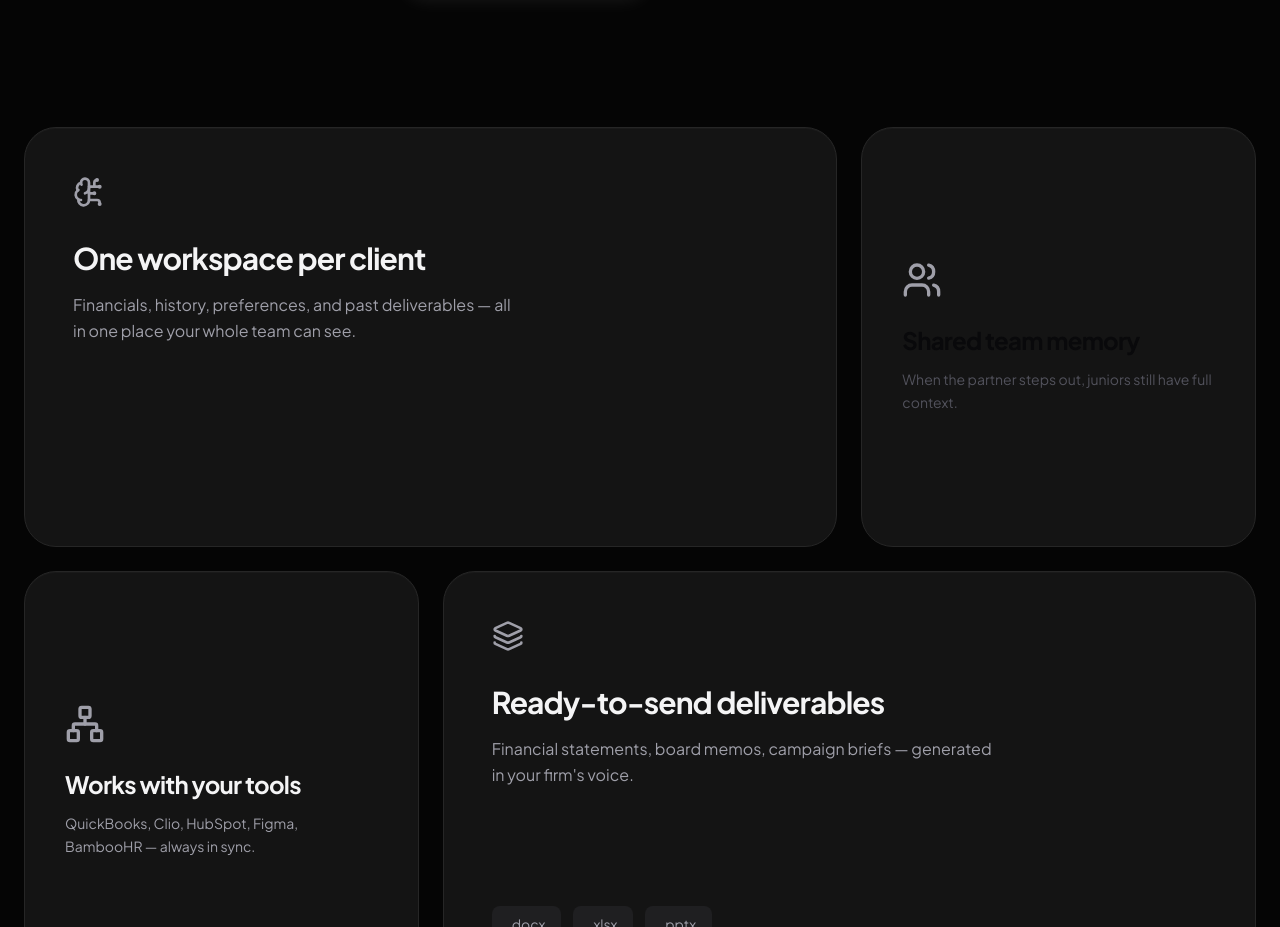
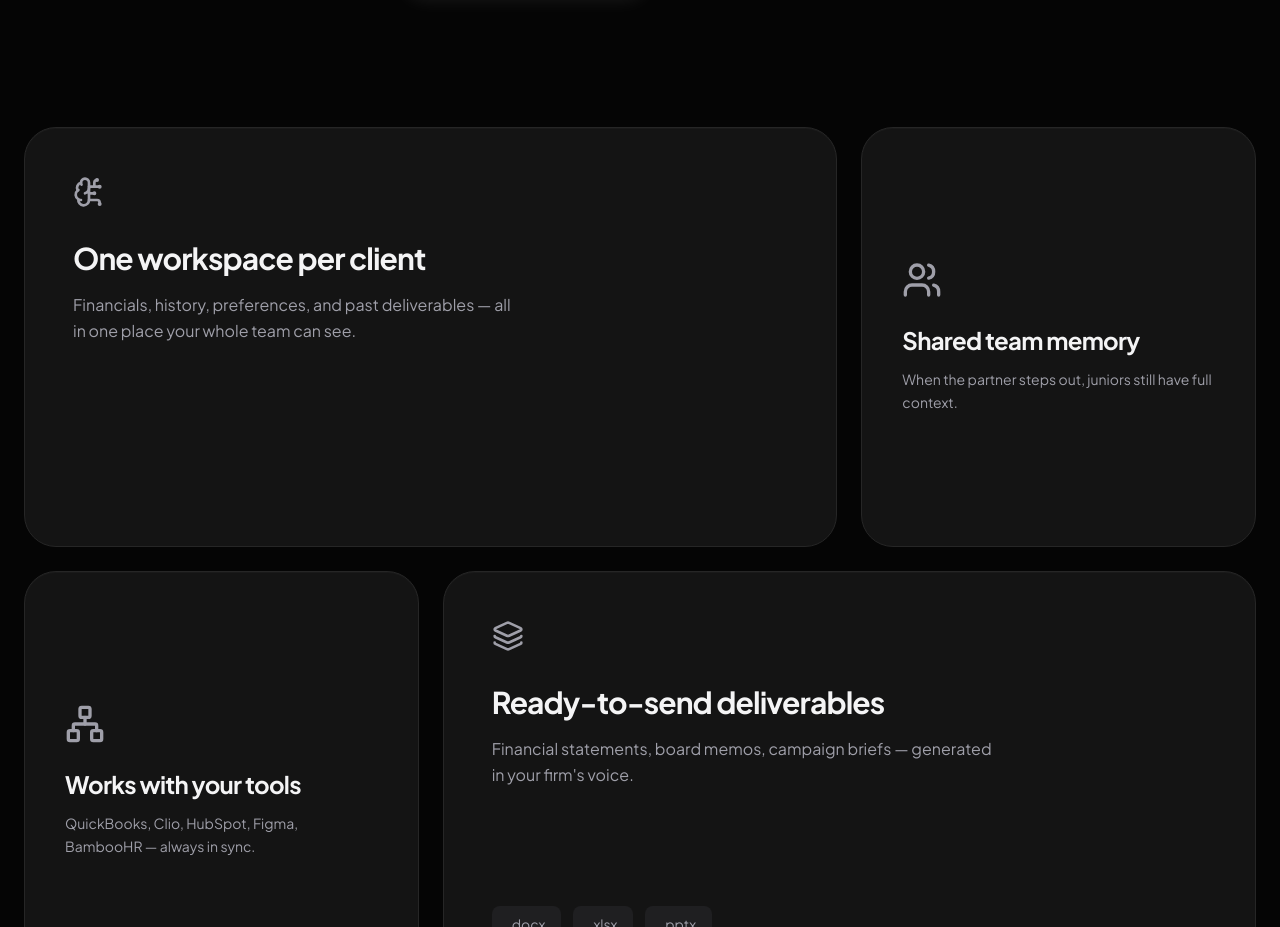
Before and after one commit to cliwant/practiq-oss, a Next.js app: page / in a window 1280 px wide. Shown: the part 843-1770 px from the top of the page. Built offline with nearby package versions, Linux system fonts and the light colour scheme.

Commit message:
fix: shared team memory card color — match dark tone with other cards
The card had bg-zinc-100 text-zinc-950 (light background) while all
other feature cards use the default dark bento-card style. Changed to
consistent dark tone with text-zinc-100/zinc-400.

```diff
--- a/src/app/page.tsx
+++ b/src/app/page.tsx
@@ -319,10 +319,10 @@ function BentoFeatures() {
             </div>
           </div>
 
-          <div className="md:col-span-4 bento-card p-10 flex flex-col justify-center bg-zinc-100 text-zinc-950">
+          <div className="md:col-span-4 bento-card p-10 flex flex-col justify-center">
             <Users className="w-10 h-10 mb-6 text-zinc-400" />
-            <h3 className="text-2xl font-bold mb-3 text-zinc-950">Shared team memory</h3>
-            <p className="text-sm text-zinc-600 leading-relaxed">
+            <h3 className="text-2xl font-bold mb-3 text-zinc-100">Shared team memory</h3>
+            <p className="text-sm text-zinc-400 leading-relaxed">
               When the partner steps out, juniors still have full context.
             </p>
           </div>
```
